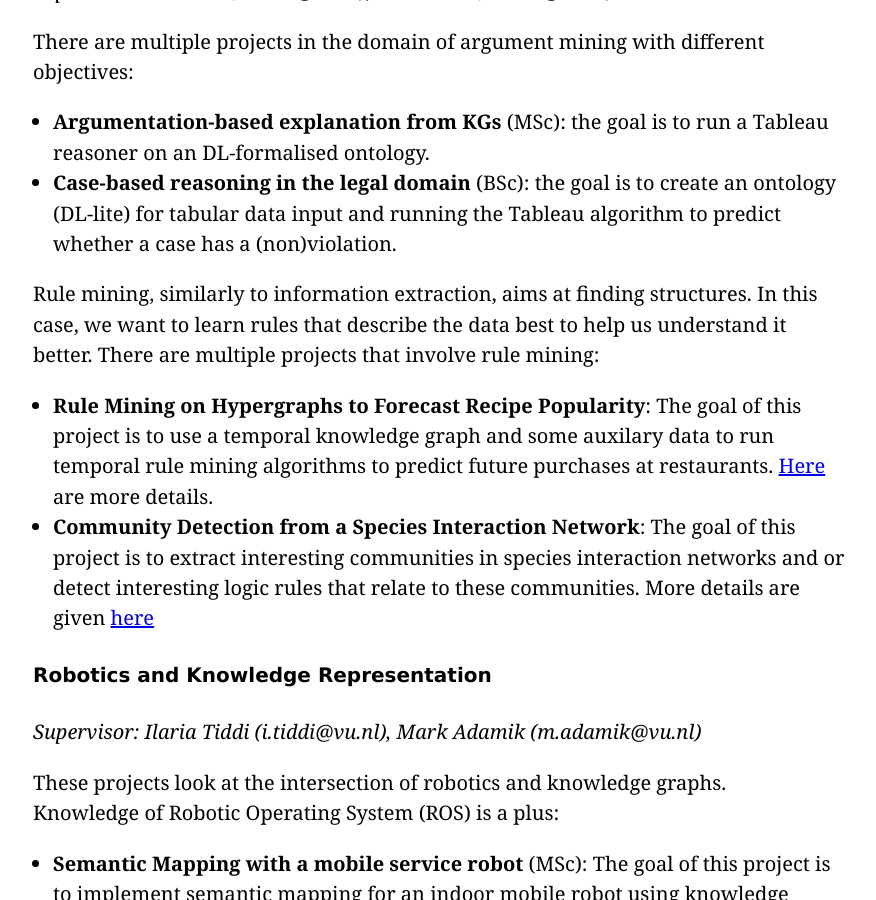
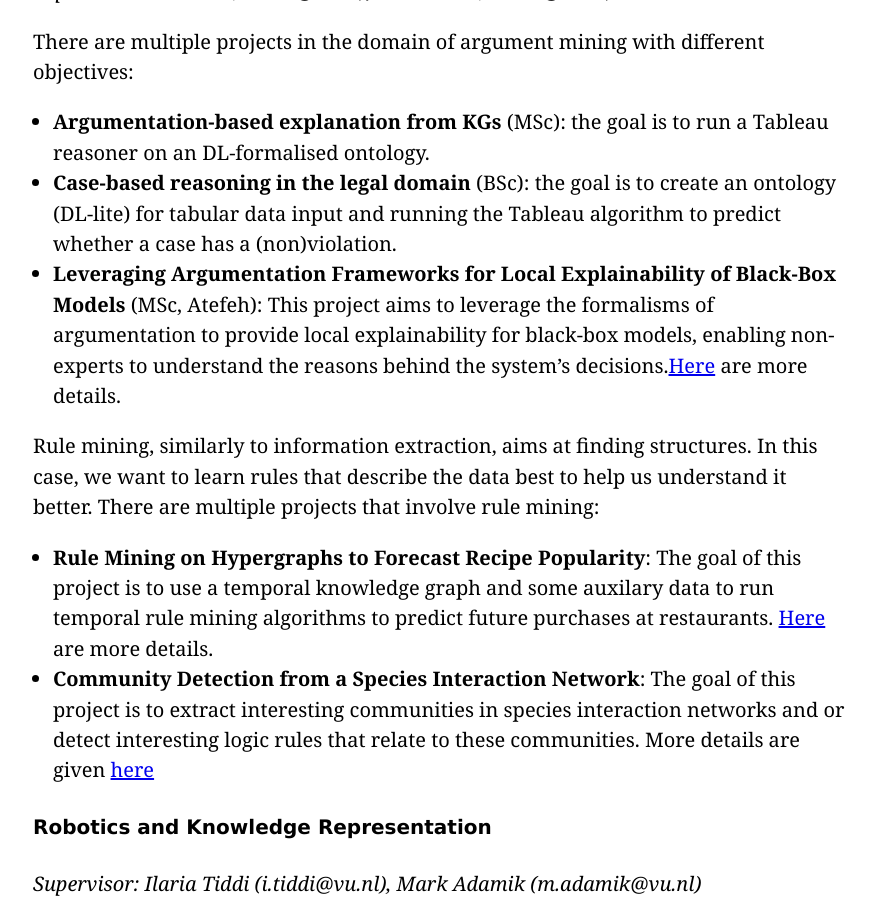
Before and after one commit to kai-vu/site, a Jekyll site: the page built from theses/index.md, in a window 1280 px wide and 900 px high, scrolled down 3499 px. Shown: the whole window, without its empty margins (207-1083 px from the left). Built offline with Jekyll 4.4.1, drawn with Linux system fonts in a browser that asks for light colours; our own code applies the rules of GitHub Pages for plain Markdown files.

Commit message:
Update index.md
add description Atefeh on argumentation project.

```diff
--- a/theses/index.md
+++ b/theses/index.md
@@ -72,6 +72,7 @@ Ontologies model specific domains. As domains evolve over time, ontologies have
 There are multiple projects in the domain of argument mining with different objectives:
 - **Argumentation-based explanation from KGs** (MSc): the goal is to run a Tableau reasoner on an DL-formalised ontology.
 - **Case-based reasoning in the legal domain** (BSc): the goal is to create an ontology (DL-lite) for tabular data input and running the Tableau algorithm to predict whether a case has a (non)violation.
+- **Leveraging Argumentation Frameworks for Local Explainability of Black-Box Models** (MSc, Atefeh): This project aims to leverage the formalisms of argumentation to provide local explainability for black-box models, enabling non-experts to understand the reasons behind the system's decisions.<a href="AK_argbox">Here</a> are more details.
 
 Rule mining, similarly to information extraction, aims at finding structures. In this case, we want to learn rules that describe the data best to help us understand it better. There are multiple projects that involve rule mining:
 - **Rule Mining on Hypergraphs to Forecast Recipe Popularity**: The goal of this project is to use a temporal knowledge graph and some auxilary data to run temporal rule mining algorithms to predict future purchases at restaurants. <a href="LS_tempfor">Here</a> are more details.
```
